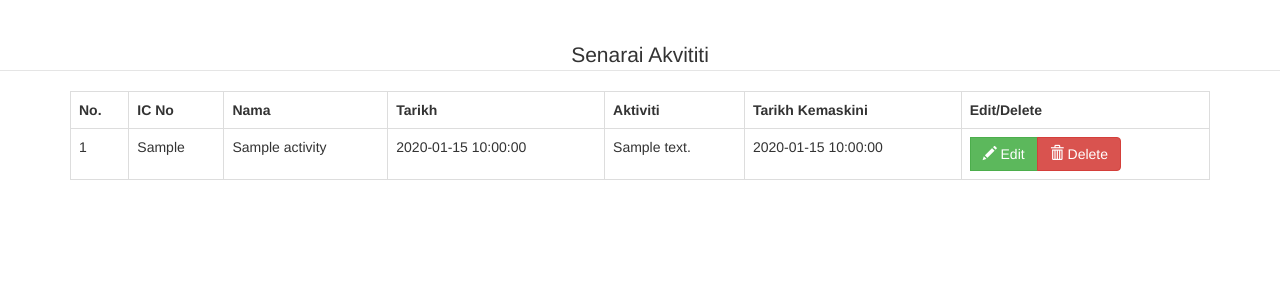
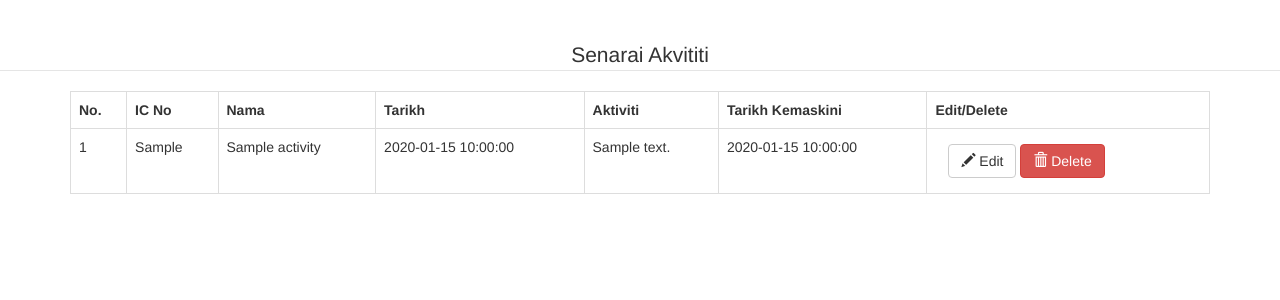
Before and after one commit to azhimArief/staff-shedule-system, a PHP site: page /userHome.php in a window 1280 px wide. Shown: the part 52-352 px from the top of the page. Run offline with PHP 8.4, Linux system fonts and the light colour scheme; tables that the repository leaves empty or names only in its code hold one stand-in row (values such as "Sample post"); some libraries are stand-ins or nearby versions.

Commit message:
added delete.php

```diff
--- a/userHome.php
+++ b/userHome.php
@@ -50,10 +50,10 @@ include_once("navbar.php");
                     echo "<td>" . $row['desc'] . "</td>";
                     echo "<td>" . $row['update_date'] . "</td>";
                     echo "<td>
-                        <div class='btn-group   '>
+                        <div class='btn'>
                         <input name='id' type='hidden' value='" . $row['id'] . "';>
-                        <button type='button' class='btn btn-success' name='edit' value=''><span class='glyphicon glyphicon-pencil'></span> Edit</button>
-                        <button type='button' class='btn btn-danger' name='delete' value=''><span class='glyphicon glyphicon-trash'></span> Delete</button>
+                        <a class='btn btn-default' href='./edit.php?id= " .$row['id']. "' name='edit'><span class='glyphicon glyphicon-pencil'></span> Edit</a>
+                        <a class='btn btn-danger' href='./delete.php?id= " .$row['id']. "' name='delete'><span class='glyphicon glyphicon-trash'></span> Delete</a>
                         </div>
                         </td>";
                     echo "</tr>";
@@ -77,7 +77,11 @@ include_once("navbar.php");
 
 <!-- if needed replacement
 <form class='form-horizontal' method='post' action='tablelist.php'>
-
+                    <div class='btn-   '>
+                        <input name='id' type='hidden' value='" . $row['id'] . "';>
+                        <button type='button' class='btn btn-default' name='edit' value=''><span class='glyphicon glyphicon-pencil'></span> Edit</button>
+                        <button type='button' class='btn btn-danger' name='delete' value=''><span class='glyphicon glyphicon-trash'></span> Delete</button>
+                    </div>
             </form>
 -->
 
```
Also changed, not shown: delete.php (+20 -13 lines), 1 other file.
